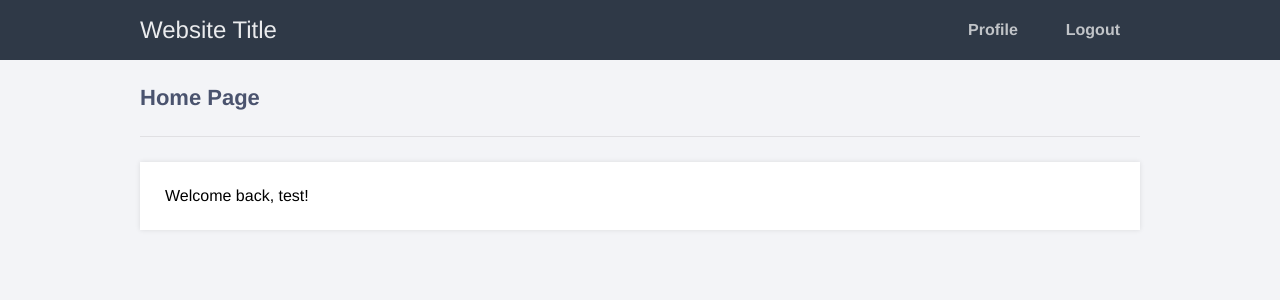
After one commit to MarcZamora/RAM-IT, a PHP site: page /home.php in a window 1280 px wide. The commit adds this page. Shown: the top 300 px of the page. Run offline with PHP 8.4, Linux system fonts and the light colour scheme; a user stored in the database is signed in.

Commit message:
login,home,database
hahahahahaha life gooo brrrrrrrrrrrrrrrrrrrrrrrrrrrrrrrrrrrrrrrrrtttttttttttttttttttttttt

```diff
--- a/code/css/chat.css
+++ b/code/css/chat.css
@@ -61,7 +61,7 @@
     float: left;
     box-sizing: border-box;
     justify-content: space-between;
-    width: 100%;
+    width: 130%;
     align-items: center;
     background-color: rgb(235, 235, 235);
     border-radius: 10px 10px 0px 0px;
--- a/code/css/home.css
+++ b/code/css/home.css
@@ -7,3 +7,72 @@ body {
     margin: 0 auto;
     background-color: #222;
 }
+
+.navtop {
+	background-color: #2f3947;
+	height: 60px;
+	width: 100%;
+	border: 0;
+}
+.navtop div {
+	display: flex;
+	margin: 0 auto;
+	width: 1000px;
+	height: 100%;
+}
+.navtop div h1, .navtop div a {
+	display: inline-flex;
+	align-items: center;
+}
+.navtop div h1 {
+	flex: 1;
+	font-size: 24px;
+	padding: 0;
+	margin: 0;
+	color: #eaebed;
+	font-weight: normal;
+}
+.navtop div a {
+	padding: 0 20px;
+	text-decoration: none;
+	color: #c1c4c8;
+	font-weight: bold;
+}
+.navtop div a i {
+	padding: 2px 8px 0 0;
+}
+.navtop div a:hover {
+	color: #eaebed;
+}
+body.loggedin {
+	background-color: #f3f4f7;
+}
+.content {
+	width: 1000px;
+	margin: 0 auto;
+}
+.content h2 {
+	margin: 0;
+	padding: 25px 0;
+	font-size: 22px;
+	border-bottom: 1px solid #e0e0e3;
+	color: #4a536e;
+}
+.content > p, .content > div {
+	box-shadow: 0 0 5px 0 rgba(0, 0, 0, 0.1);
+	margin: 25px 0;
+	padding: 25px;
+	background-color: #fff;
+}
+.content > p table td, .content > div table td {
+	padding: 5px;
+}
+.content > p table td:first-child, .content > div table td:first-child {
+	font-weight: bold;
+	color: #4a536e;
+	padding-right: 15px;
+}
+.content > div p {
+	padding: 5px;
+	margin: 0 0 10px 0;
+}
--- /dev/null
+++ b/home.php
@@ -0,0 +1,30 @@
+<?php
+// We need to use sessions, so you should always start sessions using the below code.
+session_start();
+// If the user is not logged in redirect to the login page...
+if (!isset($_SESSION['loggedin'])) {
+	header('Location: index.html');
+	exit;
+}
+?>
+<!DOCTYPE html>
+<html>
+	<head>
+		<meta charset="utf-8">
+		<title>Home Page</title>
+		<link href="code/css/home.css" rel="stylesheet" type="text/css">
+	</head>
+	<body class="loggedin">
+		<nav class="navtop">
+			<div>
+				<h1>Website Title</h1>
+				<a href="profile.php"><i class="fas fa-user-circle"></i>Profile</a>
+				<a href="logout.php"><i class="fas fa-sign-out-alt"></i>Logout</a>
+			</div>
+		</nav>
+		<div class="content">
+			<h2>Home Page</h2>
+			<p>Welcome back, <?=$_SESSION['name']?>!</p>
+		</div>
+	</body>
+</html>
--- /dev/null
+++ b/logout.php
@@ -0,0 +1,6 @@
+<?php
+session_start();
+session_destroy();
+// Redirect to the login page:
+header('Location: login.html');
+?>
```
Also changed, not shown: accounts.sql (added, +9 -0 lines), authenticate.php (added, +56 -0 lines), code/css/login.css (added, +51 -0 lines), login.html (added, +23 -0 lines), profile.php (added, +63 -0 lines).
